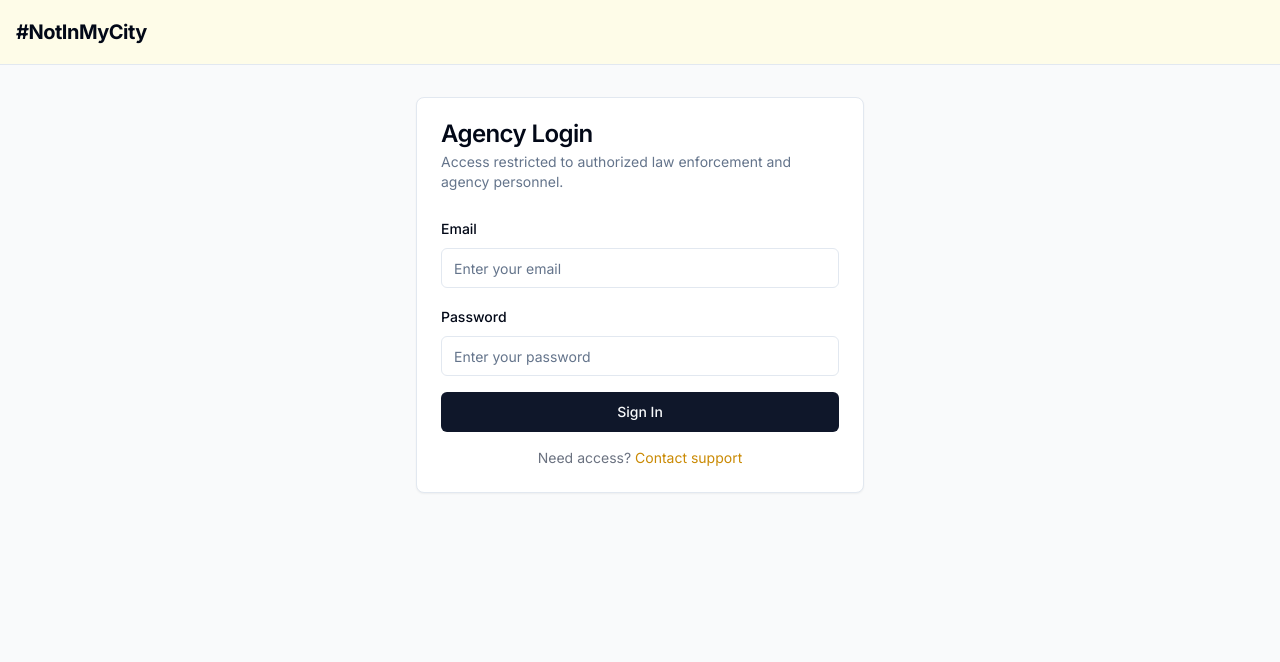
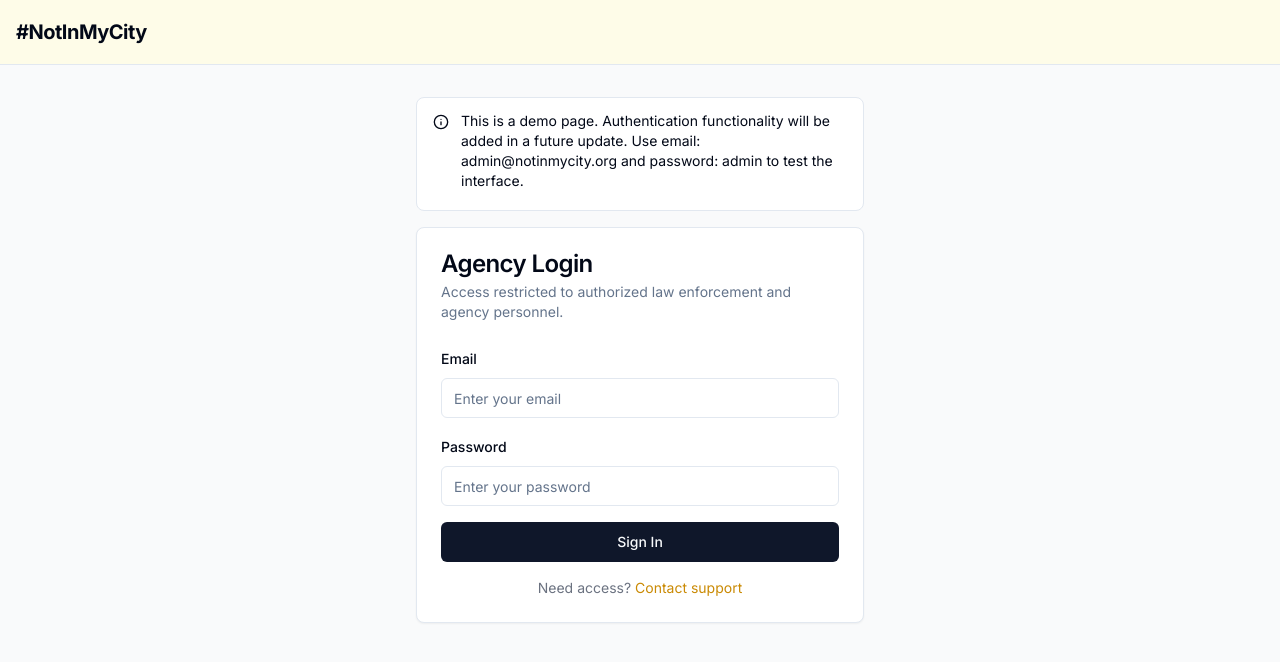
Before and after one commit to thinkswan/not-in-my-city-example, a Next.js app: page /admin in a window 1280 px wide. Shown: the top 662 px of the page. Built offline with nearby package versions, Linux system fonts and the light colour scheme.

Commit message:
fix: remove Firebase references

```diff
--- a/src/app/admin/page.tsx
+++ b/src/app/admin/page.tsx
@@ -14,8 +14,7 @@ import {
   CardHeader,
   CardTitle,
 } from "@/components/ui/card";
-import { getAuth, signInWithEmailAndPassword } from "firebase/auth";
-import { AlertCircle, Loader2 } from "lucide-react";
+import { AlertCircle, Loader2, Info } from "lucide-react";
 
 export default function AdminLogin() {
   const router = useRouter();
@@ -30,10 +29,8 @@ export default function AdminLogin() {
     setIsLoading(true);
 
     try {
-      // For demo purposes, hardcoded check
+      // For demo purposes only
       if (email === "admin@notinmycity.org" && password === "admin") {
-        const auth = getAuth();
-        await signInWithEmailAndPassword(auth, email, password);
         router.push("/admin/dashboard");
       } else {
         throw new Error("Invalid credentials");
@@ -62,7 +59,16 @@ export default function AdminLogin() {
 
       {/* Main Content */}
       <main className="container mx-auto px-4 py-8">
-        <div className="max-w-md mx-auto">
+        <div className="max-w-md mx-auto space-y-4">
+          <Alert>
+            <Info className="h-4 w-4" />
+            <AlertDescription>
+              This is a demo page. Authentication functionality will be added in
+              a future update. Use email: admin@notinmycity.org and password:
+              admin to test the interface.
+            </AlertDescription>
+          </Alert>
+
           <Card>
             <CardHeader>
               <CardTitle>Agency Login</CardTitle>
```
